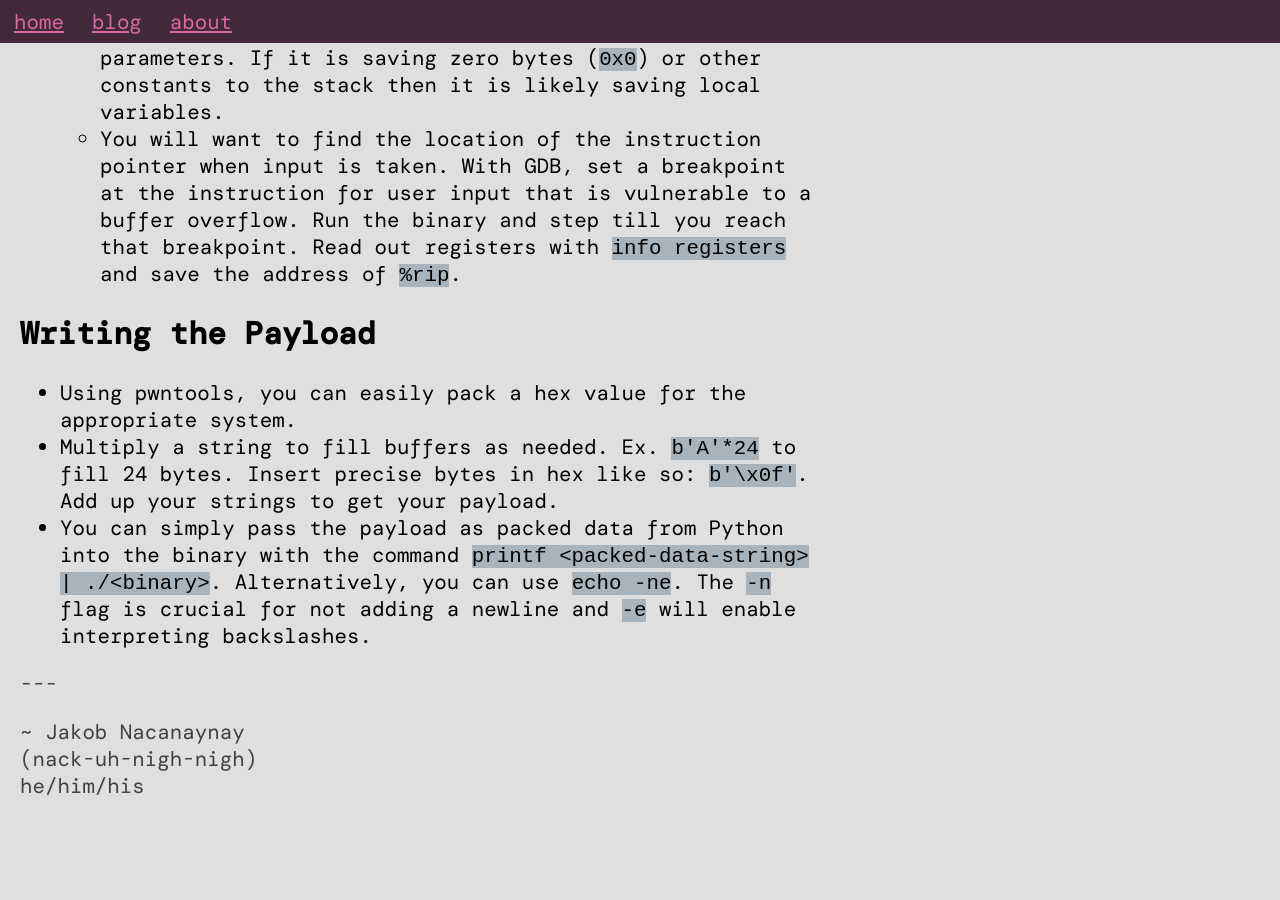
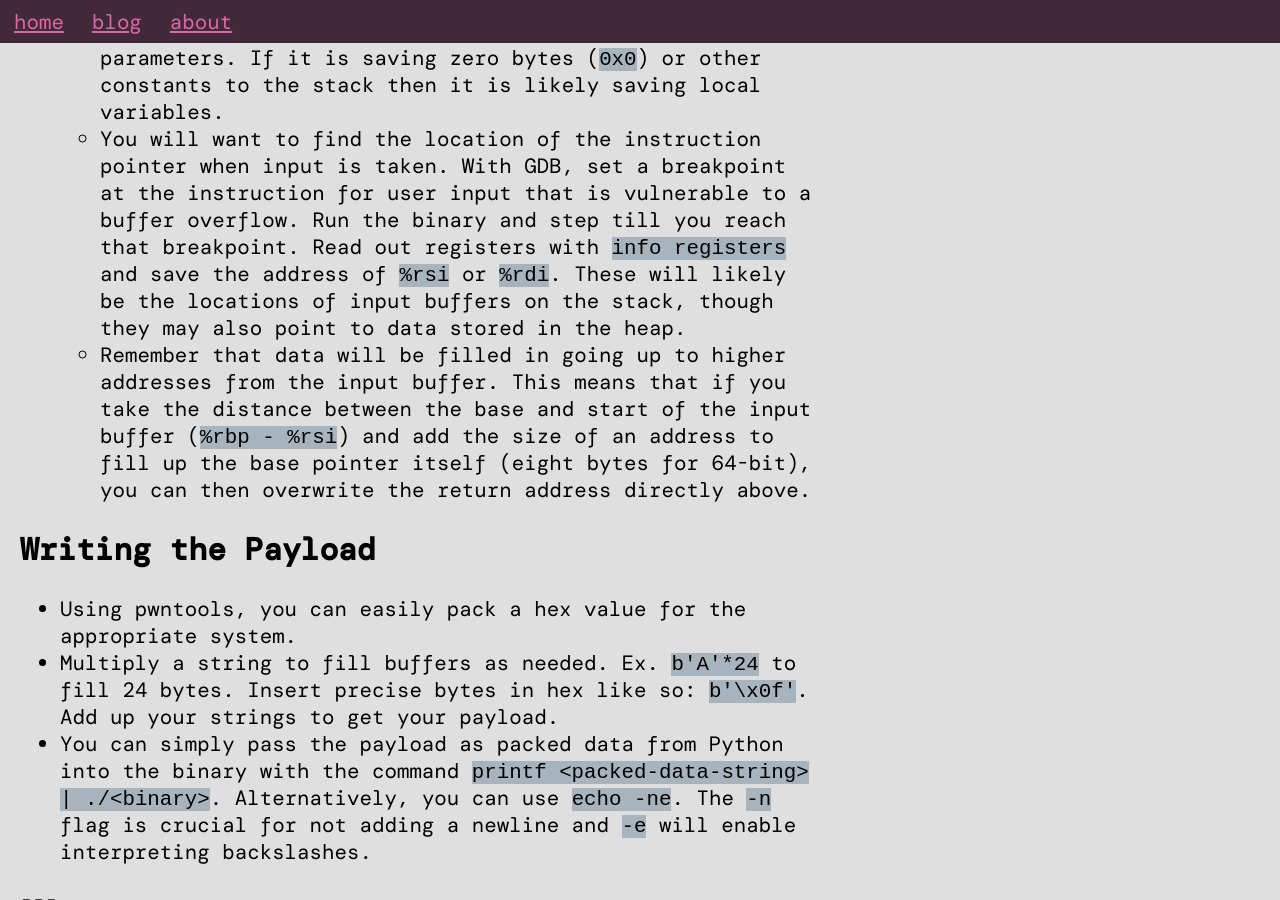
Before and after one commit to j-nac/j-nac.github.io, a Jekyll site: the page built from _posts/2025-05-24-ret2win-workflow.md, in a window 1280 px wide and 900 px high, scrolled down 1042 px. Built offline with Jekyll 4.4.1, drawn with Linux system fonts in a browser that asks for light colours; some web fonts are replaced; before the commit the page ends 1862 px from its top, so only the background shows below that.

Commit message:
Clarity on filling stack to reach return address

```diff
--- a/_posts/2025-05-24-ret2win-workflow.md
+++ b/_posts/2025-05-24-ret2win-workflow.md
@@ -25,7 +25,8 @@ With [pwntools](https://docs.pwntools.com/en/stable/) installed, you can use `ch
 
     Note down the `%rbp` and `%rsp`.
    - A bunch of `mov` instructions often follow to store function parameters and local variables. If register values are moved into the stack it is likely saving parameters. If it is saving zero bytes (`0x0`) or other constants to the stack then it is likely saving local variables.
-   - You will want to find the location of the instruction pointer when input is taken. With GDB, set a breakpoint at the instruction for user input that is vulnerable to a buffer overflow. Run the binary and step till you reach that breakpoint. Read out registers with `info registers` and save the address of `%rip`.
+   - You will want to find the location of the instruction pointer when input is taken. With GDB, set a breakpoint at the instruction for user input that is vulnerable to a buffer overflow. Run the binary and step till you reach that breakpoint. Read out registers with `info registers` and save the address of `%rsi` or `%rdi`. These will likely be the locations of input buffers on the stack, though they may also point to data stored in the heap.
+   - Remember that data will be filled in going up to higher addresses from the input buffer. This means that if you take the distance between the base and start of the input buffer (`%rbp - %rsi`) and add the size of an address to fill up the base pointer itself (eight bytes for 64-bit), you can then overwrite the return address directly above.
 
 ## Writing the Payload
 
```
